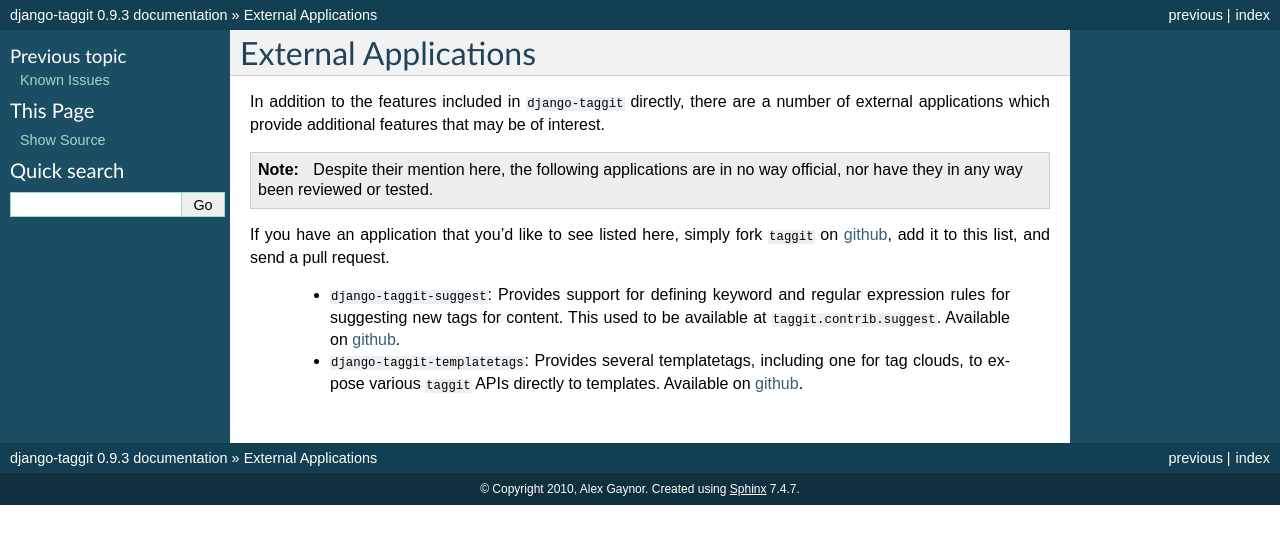
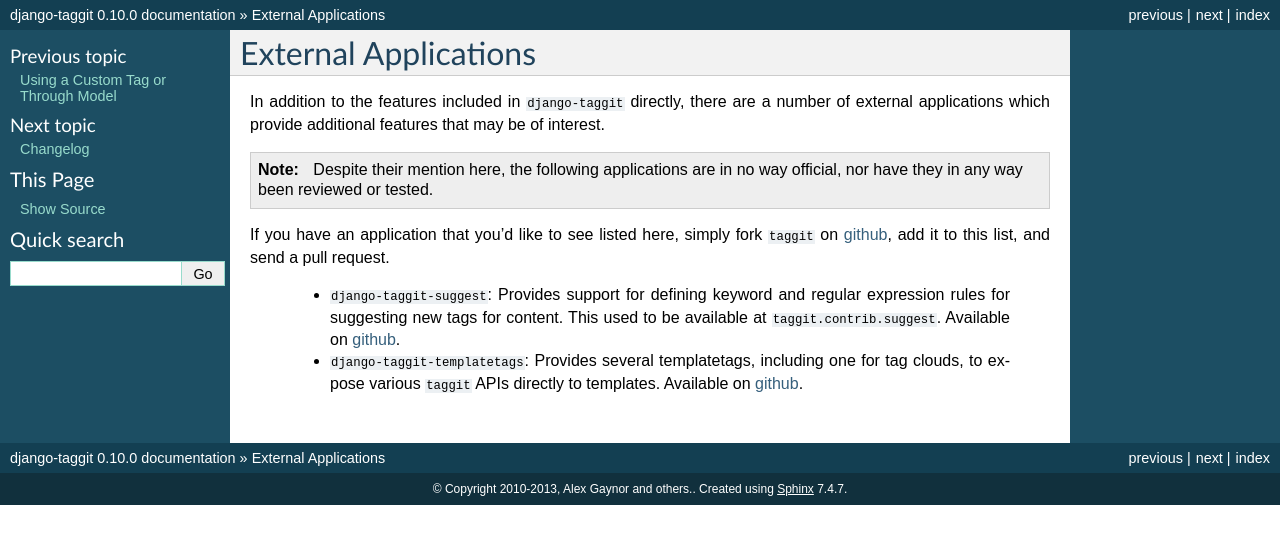
Before and after one commit to jazzband/django-taggit, a Sphinx documentation site: the page built from docs/external_apps.txt, in a window 1280 px wide. Shown: the top 544 px of the page. Built offline with Sphinx 7.4.7, drawn with Linux system fonts in a browser that asks for light colours; pages that are not in the unit, such as notebooks, are missing from menus.

Commit message:
Use the same CHANGELOG file for docs and code.

```diff
--- a/CHANGELOG.txt
+++ b/CHANGELOG.txt
@@ -1,5 +1,10 @@
 Changelog
 =========
+
+0.10.0
+~~~~~~
+
+ * Tag names are unique now, use the provided South migrations to upgrade.
 
 0.9.2
 ~~~~~
--- /dev/null
+++ b/docs/changelog.txt
@@ -0,0 +1 @@
+.. include:: ../CHANGELOG.txt
--- a/docs/conf.py
+++ b/docs/conf.py
@@ -38,16 +38,16 @@
 
 # General information about the project.
 project = u'django-taggit'
-copyright = u'2010, Alex Gaynor'
+copyright = u'2010-2013, Alex Gaynor and others.'
 
 # The version info for the project you're documenting, acts as replacement for
 # |version| and |release|, also used in various other places throughout the
 # built documents.
 #
 # The short X.Y version.
-version = '0.9.3'
+version = '0.10.0'
 # The full version, including alpha/beta/rc tags.
-release = '0.9.3'
+release = '0.10.0'
 
 # The language for content autogenerated by Sphinx. Refer to documentation
 # for a list of supported languages.
@@ -120,7 +120,7 @@
 # Add any paths that contain custom static files (such as style sheets) here,
 # relative to this directory. They are copied after the builtin static files,
 # so a file named "default.css" will overwrite the builtin "default.css".
-html_static_path = ['_static']
+#html_static_path = ['_static']
 
 # If not '', a 'Last updated on:' timestamp is inserted at every page bottom,
 # using the given strftime format.
--- a/docs/index.txt
+++ b/docs/index.txt
@@ -4,8 +4,7 @@
 ``django-taggit`` is a reusable Django application designed to making adding
 tagging to your project easy and fun.
 
-``django-taggit`` works with Django 1.1 and 1.2 (see :doc:`issues` for known
-issues with older versions of Django), and Python 2.4-2.X.
+``django-taggit`` works with Django 1.3.X and newer and Python 2.4-2.X.
 
 .. toctree::
    :maxdepth: 2
@@ -15,9 +14,8 @@
    admin
    api
    custom_tagging
-   issues
    external_apps
-   CHANGELOG.txt
+   changelog
 
 Indices and tables
 ==================
```
Also changed, not shown: CHANGES.rst (deleted, +0 -9 lines), docs/issues.txt (deleted, +0 -9 lines).
